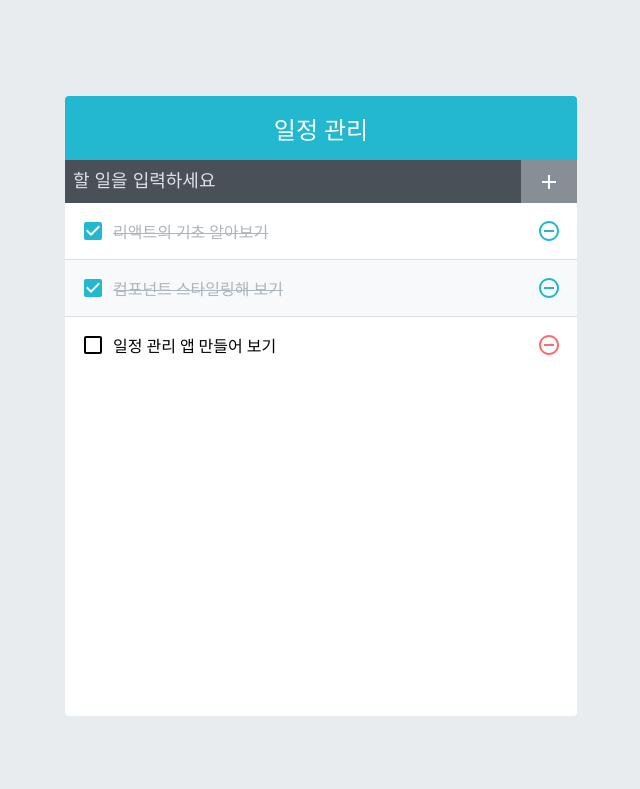
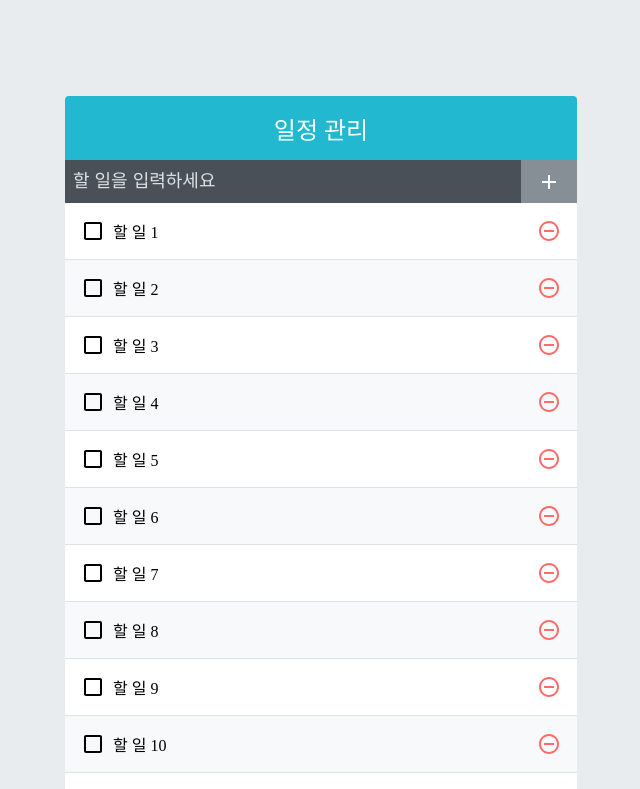
Before and after one commit to WooRiGyeoRe/react_todoApp, a React (Vite) app: page / in a window 1280 px wide. Shown: the top 789 px of the page, without its empty margins (319-959 px from the left). Built offline with nearby package versions, Linux system fonts and the light colour scheme.

Commit message:
랙을 경험하기 위한 많은 데이터 렌더링

```diff
--- a/src/App.jsx
+++ b/src/App.jsx
@@ -4,32 +4,52 @@
 // import TodoListItem from './components/TodoListItem';
 import TodoList from './components/TodoList';
 
+{
+  /* 랙을 경험하기 위한 많은 데이터 렌더링*/
+}
+function createBulkTodos() {
+  const array = [];
+  for (let i = 1; i <= 2500; i++) {
+    array.push({
+      id: i,
+      text: `할 일 ${i}`,
+      checked: false,
+    });
+  }
+  return array;
+}
+
 const App = () => {
   // 'todos'라는 상태 정의
   // 'todos' 배열 안에 있는 객체 => 각 항목의 고유 id, 내용, 완료 여부를 알려 주는 값
-  const [todos, setTodos] = useState([
-    {
-      id: 1,
-      text: '리액트의 기초 알아보기',
-      checked: true,
-    },
-    {
-      id: 2,
-      text: '컴포넌트 스타일링해 보기',
-      checked: true,
-    },
-    {
-      id: 3,
-      text: '일정 관리 앱 만들어 보기',
-      checked: false,
-    },
-  ]);
+  // const [todos, setTodos] = useState([
+  //   {
+  //     id: 1,
+  //     text: '리액트의 기초 알아보기',
+  //     checked: true,
+  //   },
+  //   {
+  //     id: 2,
+  //     text: '컴포넌트 스타일링해 보기',
+  //     checked: true,
+  //   },
+  //   {
+  //     id: 3,
+  //     text: '일정 관리 앱 만들어 보기',
+  //     checked: false,
+  //   },
+  // ]);
+  const [todos, setTodos] = useState(createBulkTodos());
+
+  // 고윳값으로 사용될 id
+  // ref를 사용하여 변수 담기
+  const nextId = useRef(2501);
 
   // 고윳값으로 사용될 id
   // ref를 사용해 nextId 변수를 정의함 => 새로운 할 일(Todo)에 고유 ID 부여
   /* 초기값은 4 => 컴포넌트 리렌더링되도 유지됨!!!
      => useRef를 사용하면 값이 변경되어도 컴포넌트가 다시 렌더링되지 않음! (useState와 다른점)  */
-  const nextId = useRef(4);
+  // const nextId = useRef(4);
 
   // 할일 추가
   const onInsert = useCallback(
@@ -42,22 +62,28 @@
       };
       // setTodos로 기존 todos 배열에 새 todo를 추가함.
       // concat 메서드로 기존 배열에 새 객체를 추가한 새로운 배열을 반환
-      setTodos(todos.concat(todo));
+      // 기존: setTodos(todos.concat(todo));
+      setTodos((todos) => todos.concat(todo)); // useState의 함수형 업데이트 사용
       nextId.current + 1; // nextId 1씩 더하기
     },
     [todos],
   );
 
   // 할일 지우기
-  const onRemove = useCallback(
-    (id) => {
-      setTodos(todos.filter((todo) => todo.id !== id));
-    },
-    [todos],
-  );
+  // const onRemove = useCallback(
+  //   (id) => {
+  //     setTodos(todos.filter((todo) => todo.id !== id));
+  //   },
+  //   [todos],
+  // );
+  const onRemove = useCallback((id) => {
+    setTodos((todos) => todos.filter((todo) => todo.id !== id));
+  }, []);
 
   // 할일 수정
   // [todos] 배열이 변경될 때만 새로 생성됨
+  {
+    /*
   const onToggle = useCallback(
     (id) => {
       setTodos(
@@ -71,6 +97,15 @@
     },
     [todos],
   );
+  */
+  }
+  const onToggle = useCallback((id) => {
+    setTodos((todos) =>
+      todos.map((todo) =>
+        todo.id === id ? { ...todo, checked: !todo.checked } : todo,
+      ),
+    );
+  }, []);
 
   return (
     <TodoTemplate>
--- a/src/components/TodoListItem.jsx
+++ b/src/components/TodoListItem.jsx
@@ -25,7 +25,7 @@
       - checked가 true =>  <div className="checkbox checked">
       - checked가 false => <div className="checkbox">
       */}
-      <div className={cn('checkbox', { checked })} onClick={() => onToggle(id)} >
+      <div className={cn('checkbox', { checked })} onClick={() => onToggle(id)}>
         {/* 삼항연산자
             => checked가 true면 MdCheckBox, false면 MdCheckBoxOutlineBlank
          */}
@@ -39,4 +39,5 @@
   );
 };
 
-export default TodoListItem;
+// export default TodoListItem;
+export default React.memo(TodoListItem);
```
